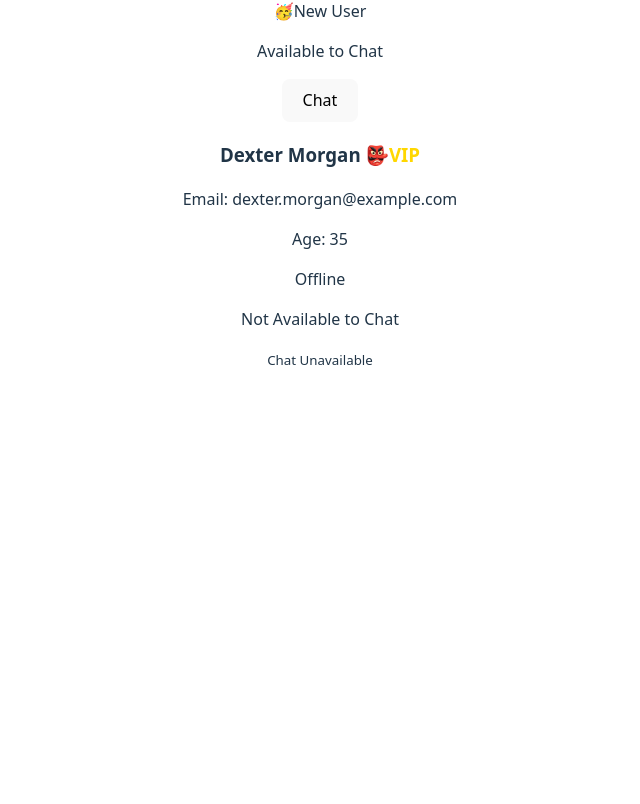
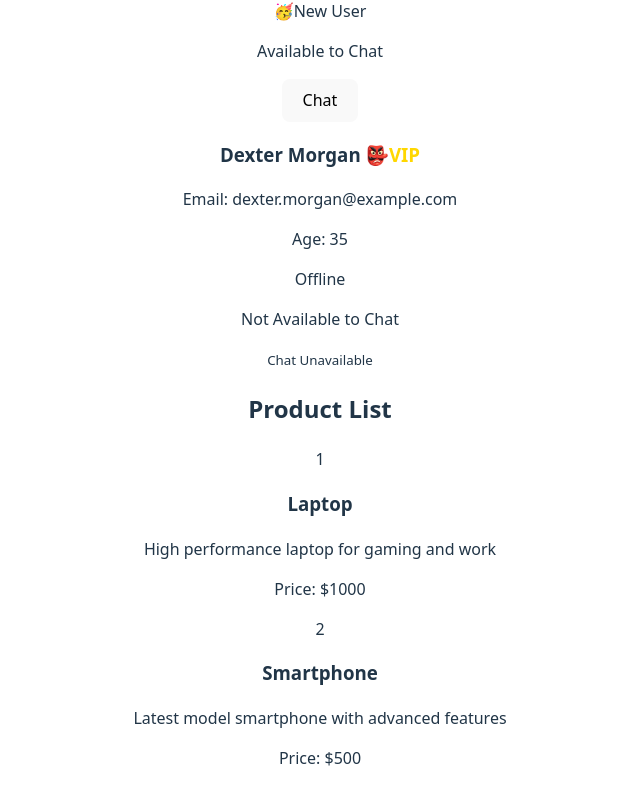
Before and after one commit to surajS0106/react-learning, a React (Vite) app: page / in a window 1280 px wide. Shown: the part 2054-2858 px from the top of the page, without its empty margins (320-960 px from the left). Before the commit the page ends 2457 px from the top, so only its background shows below. Built offline with nearby package versions, Linux system fonts and the light colour scheme.

Commit message:
feat: add ProductList component to display filtered products based on price

```diff
--- a/src/App.tsx
+++ b/src/App.tsx
@@ -9,6 +9,7 @@ import { Product } from "./Product.tsx";
 import { Greeting } from "./Greetings.tsx";
 import { CardWrapper } from "./CardWrapper.tsx";
 import { UserDetails } from "./UserDetails.tsx";
+import { ProductList } from "./ProductList.tsx";
 function App() {
   return (
     <>
@@ -33,6 +34,7 @@ function App() {
       <CandidateProfile />
       <UserDetails name="Suraj Sanjay" email="surajsanjay1999@gmail.com" age={26} isOnline={true} hideOffline={false} isPremium={true} isNewUser={true} role="admin" />
       <UserDetails name="Dexter Morgan" email="dexter.morgan@example.com" age={35} isOnline={false} hideOffline={false} isPremium={false} isNewUser={false} role="vip" />
+      <ProductList />
     </>
   );
 }
--- /dev/null
+++ b/src/ProductList.tsx
@@ -0,0 +1,24 @@
+export const ProductList = () => {
+    const products = [
+        { id: 1, name: "Laptop", price: 1000, description: "High performance laptop for gaming and work" },
+        { id: 2, name: "Smartphone", price: 500, description: "Latest model smartphone with advanced features" },
+        { id: 3, name: "Headphones", price: 200, description: "Noise-cancelling headphones for immersive sound experience" },
+    ];
+
+    return (
+        <div>
+            <h2>Product List</h2>
+            {
+                products.filter(products => products.price > 300).map((products) => {
+                    return (
+                    <div>
+                        <div>{products.id}</div>
+                        <h3>{products.name}</h3>
+                        <p>{products.description}</p>
+                        <p>Price: ${products.price}</p>
+                    </div>)
+                })
+            }
+        </div>
+    )
+}
```
